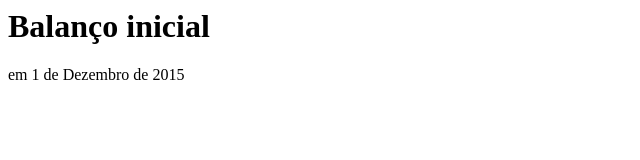
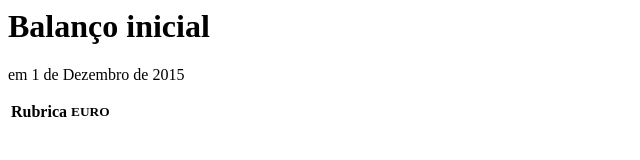
Before and after one commit to g4v3/oeag_1617, a plain HTML site: page dado/documentos/1.html in a window 1280 px wide. Shown: the whole page, without its empty margins (0-640 px from the left). Drawn offline with Linux system fonts and the light colour scheme.

Commit message:
Update 1.html

```diff
--- a/dado/documentos/1.html
+++ b/dado/documentos/1.html
@@ -1,8 +1,13 @@
 <html>
 <title>Documento 1</title>
-<body>
 
 <h1>Balanço inicial</h1>
 <p>em 1 de Dezembro de 2015</p>
 
+<table>
+  <tr>
+    <th colspan="2">Rubrica</th>
+    <th><small>EURO</small></th>
+</table>
+
 </html>
```
